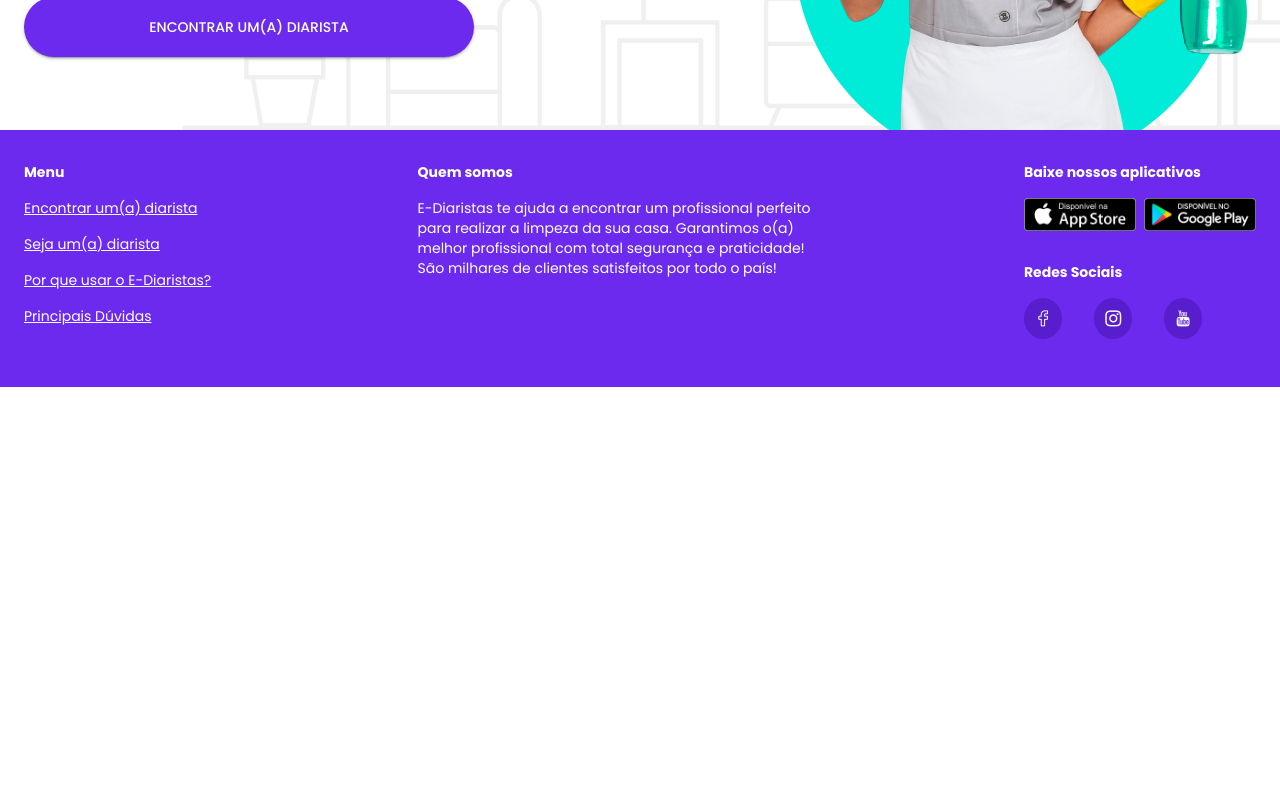
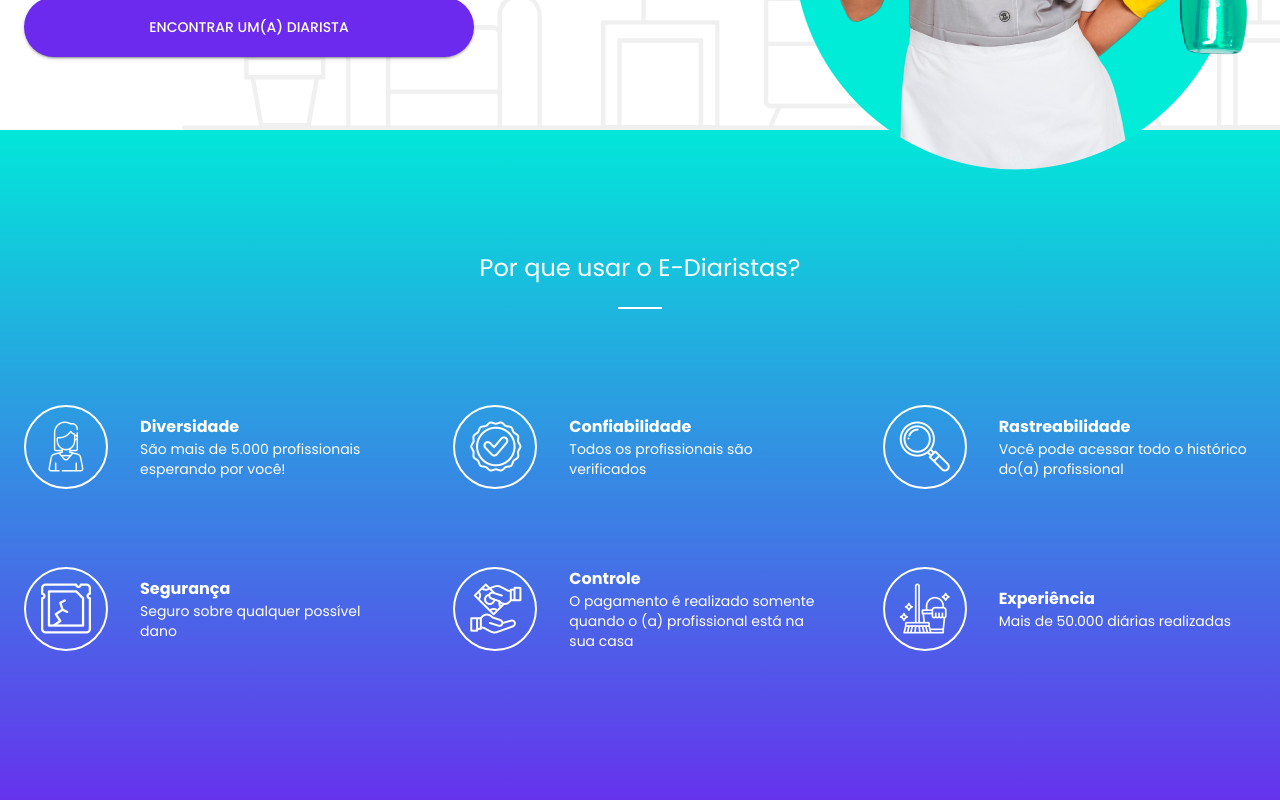
Before and after one commit to samantafluture/ediaristas-front-next, a Next.js app: page / in a window 1280 px wide. Shown: the part 420-1220 px from the top of the page. Before the commit the page ends 807 px from the top, so only its background shows below. Built offline with nearby package versions, Linux system fonts and the light colour scheme.

Commit message:
create partil descriptions from home page component

```diff
--- a/src/ui/partials/index/_advantages.styled.tsx
+++ b/src/ui/partials/index/_advantages.styled.tsx
@@ -0,0 +1,87 @@
+import { styled } from '@mui/material';
+import { List, ListItemText, Avatar, Divider } from '@mui/material';
+
+export const GradientBackground = styled('section')`
+	background: ${({ theme }) =>
+		'linear-gradient(180deg, ' +
+		theme.palette.secondary.main +
+		' 0%, ' +
+		theme.palette.primary.main +
+		' 100%)'};
+	color: ${({ theme }) => theme.palette.primary.contrastText};
+	padding-bottom: ${({ theme }) => theme.spacing(20)};
+`;
+
+export const SectionTitle = styled('h2')`
+	position: relative;
+	text-align: center;
+	font-size: ${({ theme }) => theme.typography.h6.fontSize};
+	font-weight: normal;
+	margin: 0;
+	padding: ${({ theme }) => theme.spacing(7) + ' 0 ' + theme.spacing(4)};
+	&::after {
+		content: '';
+		position: absolute;
+		width: 44px;
+		height: 2px;
+		background-color: currentColor;
+		bottom: ${({ theme }) => theme.spacing(2)};
+		left: 50%;
+		transform: translateX(-50%);
+	}
+
+	${({ theme }) => theme.breakpoints.up('md')} {
+		font-size: ${({ theme }) => theme.typography.h5.fontSize};
+		padding: ${({ theme }) =>
+			theme.spacing(15) + ' 0 ' + theme.spacing(13)};
+		&::after {
+			bottom: ${({ theme }) => theme.spacing(10)};
+		}
+	}
+`;
+
+export const ListStyled = styled(List)`
+	${({ theme }) => theme.breakpoints.up('md')} {
+		display: grid;
+		grid-template-columns: repeat(auto-fit, minmax(280px, 1fr));
+		gap: ${({ theme }) => theme.spacing(7)};
+	}
+`;
+
+export const ListItemTextStyled = styled(ListItemText)`
+	.MuiListItemText-primary {
+		font-weight: bold;
+	}
+	.MuiListItemText-secondary {
+		color: currentColor;
+	}
+`;
+
+export const AvatarStyled = styled(Avatar)`
+	background-color: transparent;
+	border: 2px solid currentColor;
+	padding: 2px;
+	margin-right: ${({ theme }) => theme.spacing(2)};
+	box-sizing: content-box;
+	i {
+		font-size: 25px;
+	}
+
+	${({ theme }) => theme.breakpoints.up('md')} {
+		padding: 20px;
+		margin-right: ${({ theme }) => theme.spacing(4)};
+		i {
+		font-size: 50px;
+		}
+	}
+`;
+
+export const ListDivider = styled(Divider)`
+	&.MuiDivider-root {
+		border-color: rgba(255, 255, 255, 0.25);
+	}
+
+	${({ theme }) => theme.breakpoints.up('md')} {
+		display: none;
+	}
+`;
--- a/src/ui/partials/index/_advantages.tsx
+++ b/src/ui/partials/index/_advantages.tsx
@@ -1,5 +1,75 @@
+import React from 'react';
+import {
+	GradientBackground,
+	ListStyled,
+	SectionTitle,
+	ListItemTextStyled,
+	AvatarStyled,
+	ListDivider,
+} from './_advantages.styled';
+import { ListItem, ListItemAvatar, Container } from '@mui/material';
+
+const advantagesList = [
+	{
+		icon: 'twf-woman',
+		title: 'Diversidade',
+		description: 'São mais de 5.000 profissionais esperando por você!',
+	},
+	{
+		icon: 'twf-certificate',
+		title: 'Confiabilidade',
+		description: 'Todos os profissionais são verificados',
+	},
+	{
+		icon: 'twf-search-2',
+		title: 'Rastreabilidade',
+		description: 'Você pode acessar todo o histórico do(a) profissional',
+	},
+	{
+		icon: 'twf-frame-broken',
+		title: 'Segurança',
+		description: 'Seguro sobre qualquer possível dano',
+	},
+	{
+		icon: 'twf-payment',
+		title: 'Controle',
+		description:
+			'O pagamento é realizado somente quando o (a) profissional está na sua casa',
+	},
+	{
+		icon: 'twf-broom-bucket',
+		title: 'Experiência',
+		description: 'Mais de 50.000 diárias realizadas',
+	},
+];
+
 const Advantages = () => {
-    return <div></div>
-}
+	return (
+		<GradientBackground>
+			<Container>
+				<SectionTitle>Por que usar o E-Diaristas?</SectionTitle>
+
+				<ListStyled>
+					{advantagesList.map((item, index) => (
+						<React.Fragment key={item.icon}>
+							{index !== 0 && <ListDivider />}
+							<ListItem disableGutters>
+								<ListItemAvatar>
+									<AvatarStyled>
+										<i className={item.icon} />
+									</AvatarStyled>
+								</ListItemAvatar>
+								<ListItemTextStyled
+									primary={item.title}
+									secondary={item.description}
+								/>
+							</ListItem>
+						</React.Fragment>
+					))}
+				</ListStyled>
+			</Container>
+		</GradientBackground>
+	);
+};
 
 export default Advantages;
```
